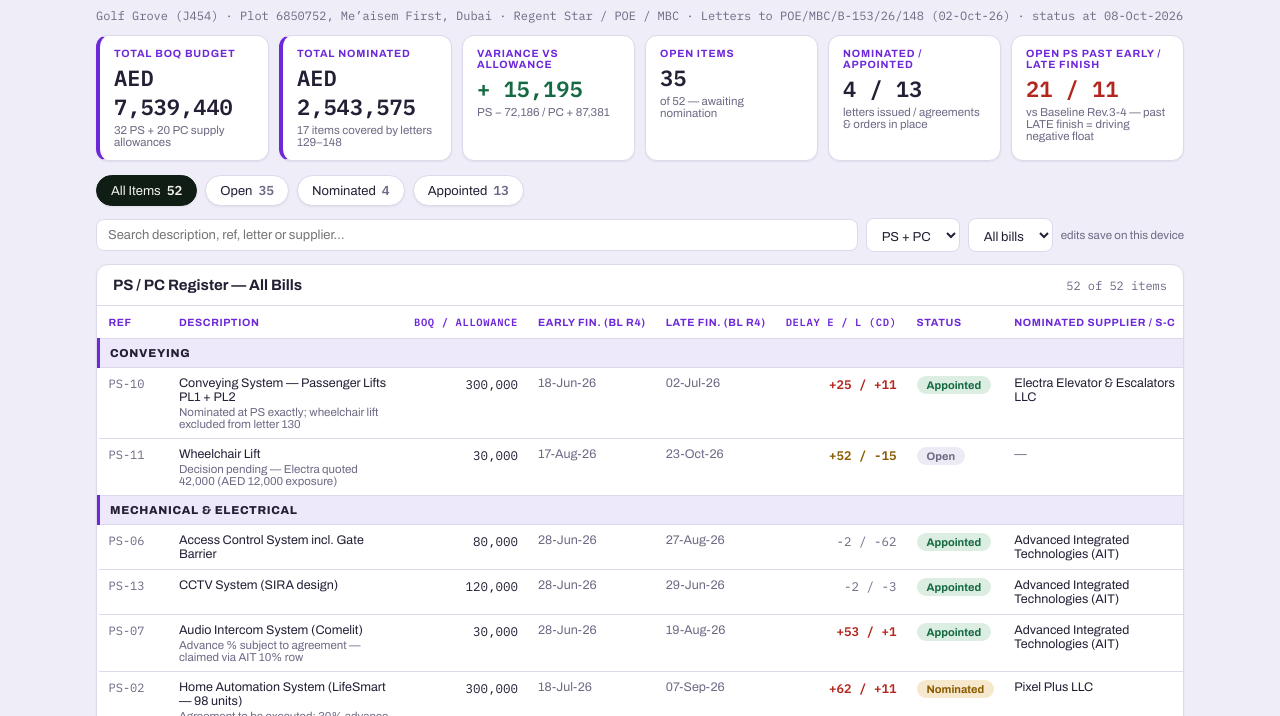
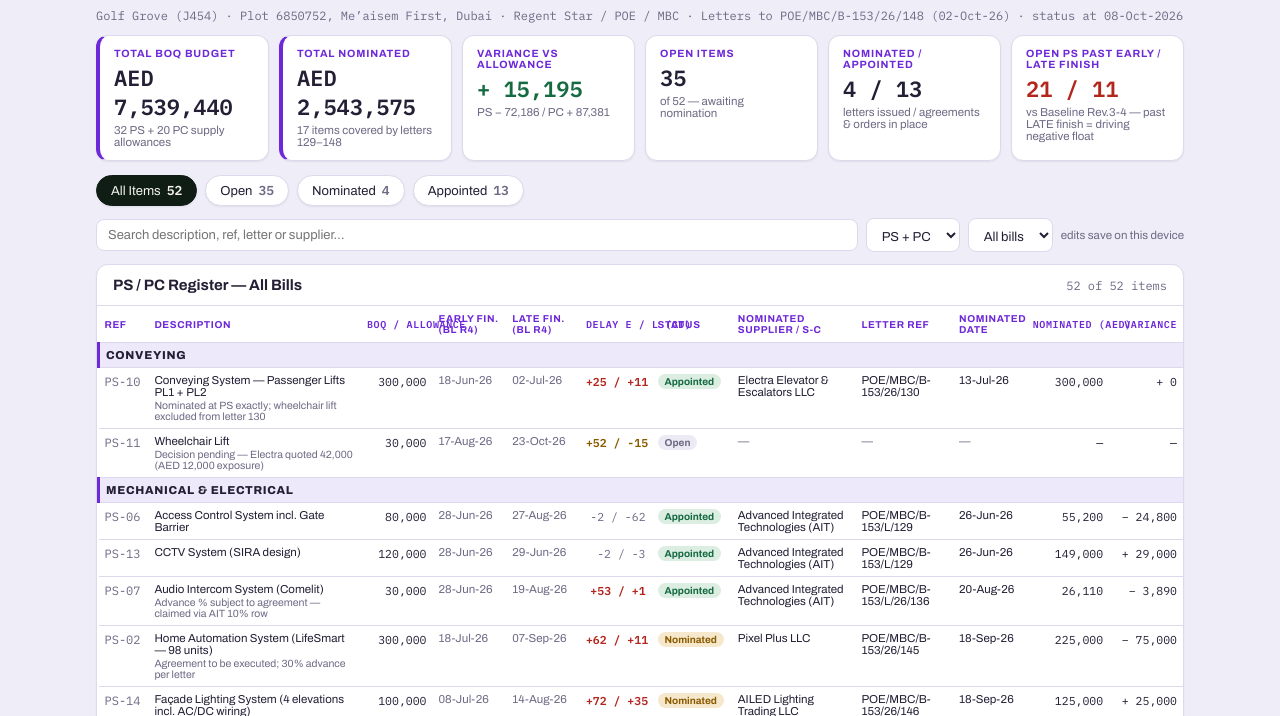
Before and after one commit to Ahmedmbc/golfgrove-tracker, a plain HTML site: page index.html in a window 1280 px wide. Shown: the part 66-782 px from the top of the page. Drawn offline with Linux system fonts and the light colour scheme.

Commit message:
Fit all columns on one screen (no horizontal scroll on desktop)
Co-Authored-By: Claude Fable 5 <noreply@anthropic.com>
Claude-Session: https://claude.ai/code/session_01K99QJBSALsHoK6Jx7YfvUY

```diff
--- a/index.html
+++ b/index.html
@@ -78,6 +78,17 @@ td input{width:100%;border:1px solid var(--brand);border-radius:6px;padding:4px
 .toast{position:fixed;left:50%;transform:translateX(-50%);bottom:16px;background:var(--ink);color:var(--bg);padding:9px 18px;border-radius:8px;font-size:13px;opacity:0;transition:opacity .25s;pointer-events:none;max-width:88%}
 .toast.show{opacity:.96}
 @media (max-width:640px){ .bar h1{font-size:14px} .kpi .val{font-size:18px} }
+
+@media (min-width:1000px){
+  .scroll{overflow-x:visible}
+  table{min-width:0;width:100%;table-layout:fixed;font-size:11.5px}
+  th{white-space:normal;padding:7px 6px;font-size:10px}
+  td{padding:6px 6px;word-wrap:break-word;overflow-wrap:break-word}
+  td.desc{min-width:0;max-width:none}
+  td.desc .pc{font-size:10.5px}
+  td.ref{white-space:normal;word-break:break-word}
+  .pill{padding:2px 7px;font-size:10px}
+}
 </style>
 </head>
 <body>
@@ -104,7 +115,7 @@ td input{width:100%;border:1px solid var(--brand);border-radius:6px;padding:4px
 <div class="card">
   <div class="tbh"><h2>PS / PC Register &mdash; All Bills</h2><span class="cnt" id="cnt"></span></div>
   <div class="scroll"><table>
-    <thead><tr>
+    <colgroup><col style="width:4.6%"><col style="width:19.6%"><col style="width:6.6%"><col style="width:6.8%"><col style="width:6.8%"><col style="width:6.6%"><col style="width:7.4%"><col style="width:11.4%"><col style="width:9%"><col style="width:6.8%"><col style="width:7.6%"><col style="width:6.8%"></colgroup><thead><tr>
       <th>Ref</th><th>Description</th><th class="num">BOQ / Allowance</th>
       <th>Early Fin. (BL R4)</th><th>Late Fin. (BL R4)</th><th class="num">Delay E / L (cd)</th>
       <th>Status</th><th>Nominated Supplier / S-C</th><th>Letter Ref</th><th>Nominated Date</th>
```
